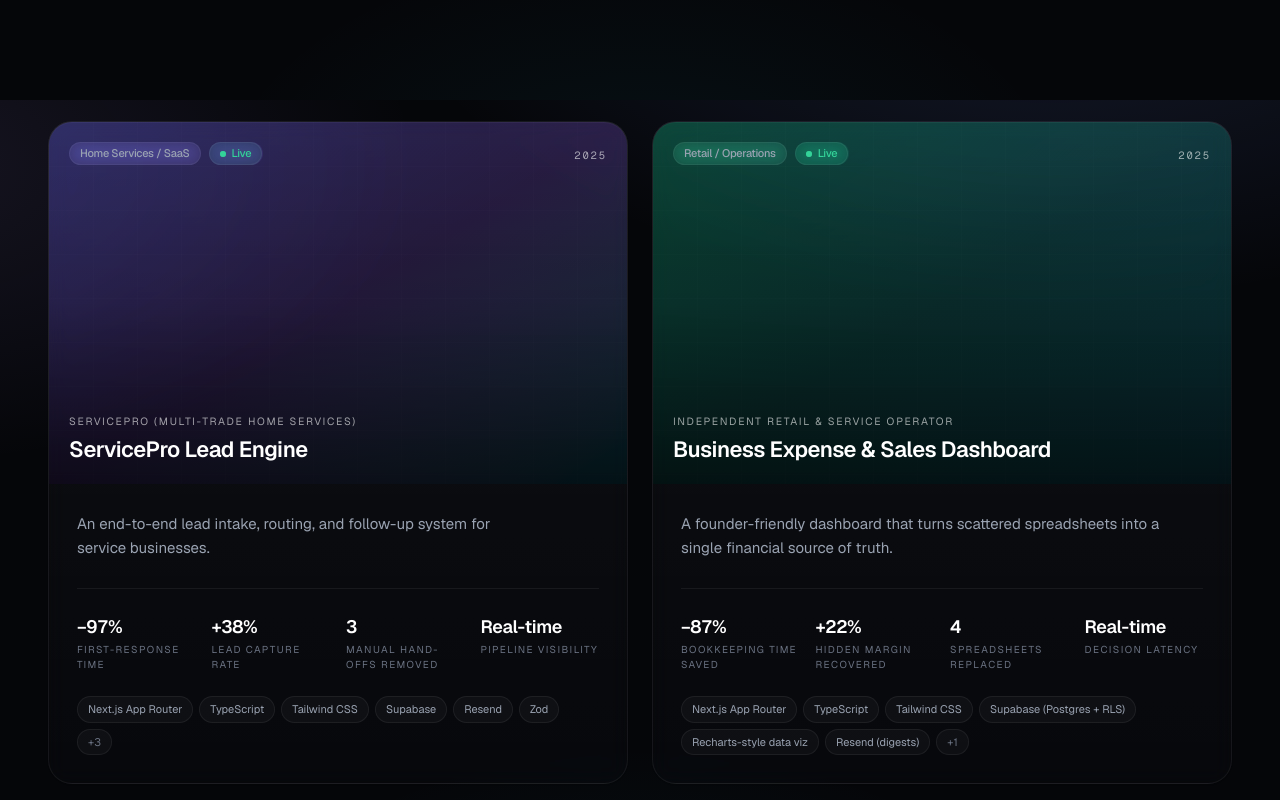
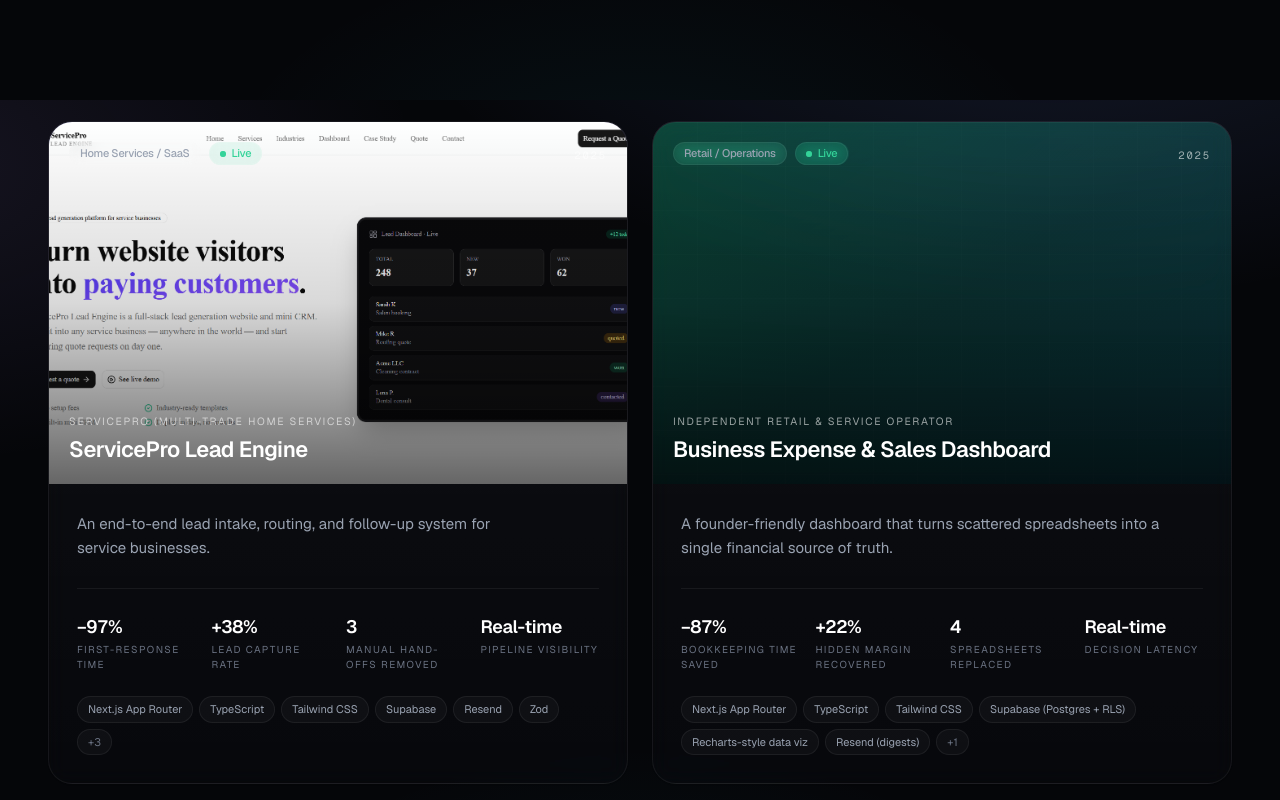
Before and after one commit to Avoy22/avoy-portfolio, a Next.js app: page /projects in a window 1280 px wide. Shown: the part 700-1500 px from the top of the page. Built offline with nearby package versions, Linux system fonts and the light colour scheme.

Commit message:
Checkpoint before reducing portfolio projects

```diff
--- a/src/app/admin/layout.tsx
+++ b/src/app/admin/layout.tsx
@@ -33,8 +33,8 @@
             </div>
           </div>
           <div className="flex items-center gap-2">
-            <Badge tone="success" dot>
-              Connected
+            <Badge tone="neutral" dot>
+              Mock data
             </Badge>
             <nav className="flex items-center gap-1 rounded-full border border-white/10 bg-white/3 p-1 backdrop-blur">
               <Link
--- a/src/app/projects/[slug]/page.tsx
+++ b/src/app/projects/[slug]/page.tsx
@@ -1,5 +1,6 @@
 import type { Metadata } from "next";
 import Link from "next/link";
+import Image from "next/image";
 import { notFound } from "next/navigation";
 import {
   ArrowLeft,
@@ -91,7 +92,7 @@
               </p>
 
               <div className="mt-9 flex flex-wrap gap-3">
-                {project.links?.live && (
+                {project.links?.live && project.links.live !== "#" && (
                   <a
                     href={project.links.live}
                     target="_blank"
@@ -107,6 +108,16 @@
                       className="pointer-events-none absolute inset-y-0 left-0 w-[40%] -translate-x-full bg-linear-to-r from-transparent via-white/55 to-transparent opacity-0 transition-all duration-700 ease-out group-hover:translate-x-[260%] group-hover:opacity-100"
                     />
                   </a>
+                )}
+                {project.links?.live === "#" && (
+                  <span
+                    aria-disabled="true"
+                    title="Placeholder link - live URL pending"
+                    className="inline-flex h-11 cursor-not-allowed items-center gap-2 rounded-full border border-white/15 bg-white/3 px-5 text-[13px] font-medium text-foreground-muted backdrop-blur"
+                  >
+                    Live link pending
+                    <ExternalLink className="h-3.5 w-3.5" />
+                  </span>
                 )}
                 {project.links?.repo && (
                   <a
@@ -266,6 +277,38 @@
         </Container>
       </Section>
 
+      {/* SCREENSHOTS */}
+      {(project.fullPageScreenshot || project.gallery?.some((g) => g.src)) && (
+        <Section spacing="sm">
+          <Container>
+            <div className="text-[11px] font-semibold uppercase tracking-[0.18em] text-accent">
+              Screenshots
+            </div>
+            <h2 className="mt-3 text-[26px] font-semibold tracking-[-0.02em] text-white sm:text-[32px]">
+              Product in production
+            </h2>
+
+            {project.fullPageScreenshot && (
+              <figure className="mt-9 overflow-hidden rounded-3xl border border-white/10 bg-white/3 shadow-[0_30px_90px_-35px_rgba(0,0,0,0.75)]">
+                <div className="max-h-[760px] overflow-y-auto bg-background-soft">
+                  <Image
+                    src={project.fullPageScreenshot.src}
+                    alt={project.fullPageScreenshot.alt}
+                    width={project.fullPageScreenshot.width}
+                    height={project.fullPageScreenshot.height}
+                    sizes="100vw"
+                    className="h-auto w-full"
+                  />
+                </div>
+                <figcaption className="border-t border-white/6 px-5 py-3 text-[12.5px] text-foreground-muted">
+                  {project.fullPageScreenshot.caption}
+                </figcaption>
+              </figure>
+            )}
+          </Container>
+        </Section>
+      )}
+
       {/* GALLERY */}
       {project.gallery && project.gallery.length > 0 && (
         <Section spacing="sm">
@@ -280,6 +323,18 @@
               {project.gallery.map((g, i) => (
                 <Reveal key={g.caption} delay={i * 0.05}>
                   <div className="glass-card group overflow-hidden rounded-2xl transition-all duration-500 hover:-translate-y-1 hover:border-white/15">
+                    {g.src && g.alt && g.width && g.height ? (
+                      <div className="relative aspect-4/3 overflow-hidden bg-background-soft">
+                        <Image
+                          src={g.src}
+                          alt={g.alt}
+                          width={g.width}
+                          height={g.height}
+                          sizes="(min-width: 768px) 33vw, 100vw"
+                          className="h-full w-full object-cover transition duration-700 group-hover:scale-105"
+                        />
+                      </div>
+                    ) : (
                       <div
                         className={cn(
                           "relative aspect-4/3 overflow-hidden bg-linear-to-br",
@@ -295,6 +350,7 @@
                           <div className="absolute inset-0 bg-[radial-gradient(circle_at_top,rgba(255,255,255,0.15),transparent_60%)]" />
                         </div>
                       </div>
+                    )}
                     <div className="border-t border-white/6 bg-white/2 px-4 py-3 text-[12.5px] text-foreground-muted">
                       {g.caption}
                     </div>
--- a/src/app/projects/page.tsx
+++ b/src/app/projects/page.tsx
@@ -1,5 +1,6 @@
 import type { Metadata } from "next";
 import Link from "next/link";
+import Image from "next/image";
 import { ArrowUpRight } from "lucide-react";
 import { Container } from "@/components/ui/Container";
 import { Section } from "@/components/ui/Section";
@@ -84,7 +85,17 @@
                         project.cover
                       )}
                     >
-                      <div className="absolute inset-0 grid-bg opacity-30" />
+                      {project.thumbnail ? (
+                        <Image
+                          src={project.thumbnail.src}
+                          alt={project.thumbnail.alt}
+                          fill
+                          sizes="(min-width: 768px) 50vw, 100vw"
+                          className="object-cover transition duration-700 group-hover:scale-105"
+                        />
+                      ) : (
+                        <div className="absolute inset-0 grid-bg opacity-30" />
+                      )}
                       <div className="absolute inset-0 bg-linear-to-t from-black/60 via-black/15 to-transparent" />
                       <div className="absolute left-5 top-5 flex flex-wrap items-center gap-2">
                         <Badge tone="neutral" size="sm">
--- a/src/components/home/FeaturedProjects.tsx
+++ b/src/components/home/FeaturedProjects.tsx
@@ -1,4 +1,5 @@
 import Link from "next/link";
+import Image from "next/image";
 import { ArrowUpRight } from "lucide-react";
 import { Container } from "@/components/ui/Container";
 import { Section } from "@/components/ui/Section";
@@ -52,7 +53,17 @@
                       project.cover
                     )}
                   >
-                    <div className="absolute inset-0 grid-bg opacity-30" />
+                    {project.thumbnail ? (
+                      <Image
+                        src={project.thumbnail.src}
+                        alt={project.thumbnail.alt}
+                        fill
+                        sizes="(min-width: 768px) 50vw, 100vw"
+                        className="object-cover transition duration-700 group-hover:scale-105"
+                      />
+                    ) : (
+                      <div className="absolute inset-0 grid-bg opacity-30" />
+                    )}
                     <div className="absolute inset-0 bg-linear-to-t from-black/60 via-black/15 to-transparent" />
                     <div
                       aria-hidden
--- a/src/data/projects.ts
+++ b/src/data/projects.ts
@@ -50,11 +50,33 @@
     ],
     role: "Sole engineer — strategy, design system, frontend, backend, deploy",
     duration: "3 weeks (concept → production)",
-    links: { live: "#", repo: undefined },
+    links: { live: "https://servicepro-lead-engine.vercel.app/", repo: "https://github.com/Avoy22/servicepro-lead-engine" },
+    thumbnail: {
+      src: "/screenshots/servicepro-dashboard.png",
+      alt: "ServicePro Lead Engine admin dashboard showing lead metrics and recent inquiries.",
+    },
+    fullPageScreenshot: {
+      src: "/screenshots/servicepro-home-full.png",
+      alt: "Full-page screenshot of the ServicePro Lead Engine marketing homepage.",
+      caption: "Full marketing homepage",
+      width: 2880,
+      height: 11616,
+    },
     gallery: [
-      { caption: "Marketing hero with primary CTA", placeholder: "from-indigo-500/40 to-violet-500/30" },
-      { caption: "Admin leads dashboard", placeholder: "from-violet-500/30 to-cyan-500/30" },
-      { caption: "Lead detail with notes & status", placeholder: "from-cyan-500/30 to-indigo-500/30" },
+      {
+        caption: "Marketing homepage",
+        src: "/screenshots/servicepro-home-full.png",
+        alt: "Full-page screenshot of the ServicePro Lead Engine marketing homepage.",
+        width: 2880,
+        height: 11616,
+      },
+      {
+        caption: "Admin leads dashboard",
+        src: "/screenshots/servicepro-dashboard.png",
+        alt: "ServicePro Lead Engine admin dashboard showing lead metrics and recent inquiries.",
+        width: 1901,
+        height: 887,
+      },
     ],
     featured: true,
   },
@@ -105,7 +127,7 @@
     ],
     role: "Lead engineer — data model, dashboard UI, auth, deploy",
     duration: "4 weeks",
-    links: { live: "#", repo: undefined },
+    links: { live: "https://business-expense-sales-dashboard.vercel.app", repo: "https://github.com/Avoy22/business-expense-sales-dashboard" },
     gallery: [
       { caption: "Owner overview with KPIs", placeholder: "from-emerald-500/40 to-teal-500/30" },
       { caption: "Expense entry flow", placeholder: "from-teal-500/30 to-cyan-500/30" },
@@ -161,7 +183,7 @@
     ],
     role: "Sole designer & engineer",
     duration: "3 weeks",
-    links: { live: "#", repo: undefined },
+    links: { live: "coming soon", repo: undefined },
     gallery: [
       { caption: "Hero with menu highlights", placeholder: "from-amber-500/40 to-orange-500/30" },
       { caption: "Multi-step inquiry flow", placeholder: "from-orange-500/30 to-rose-500/30" },
@@ -215,7 +237,7 @@
     ],
     role: "Sole designer & engineer",
     duration: "2 weeks",
-    links: { live: "#", repo: undefined },
+    links: { live: "https://shiplu-metal-workshop.vercel.app/", repo: "https://github.com/Avoy22/shiplu-metal-workshop" },
     gallery: [
       { caption: "Workshop hero", placeholder: "from-zinc-400/40 to-slate-400/30" },
       { caption: "Portfolio of past work", placeholder: "from-slate-400/30 to-blue-500/30" },
--- a/src/types/index.ts
+++ b/src/types/index.ts
@@ -20,7 +20,25 @@
   role: string;
   duration: string;
   links?: { live?: string; repo?: string };
-  gallery?: { caption: string; placeholder: string }[];
+  thumbnail?: {
+    src: string;
+    alt: string;
+  };
+  fullPageScreenshot?: {
+    src: string;
+    alt: string;
+    caption: string;
+    width: number;
+    height: number;
+  };
+  gallery?: {
+    caption: string;
+    placeholder?: string;
+    src?: string;
+    alt?: string;
+    width?: number;
+    height?: number;
+  }[];
   featured: boolean;
 };
 
```
Also changed, not shown: public/screenshots/servicepro-dashboard.png (added), 1 other file (tests, documents, lock files or other folders). Lines whose indentation alone changed are shown as unchanged.
